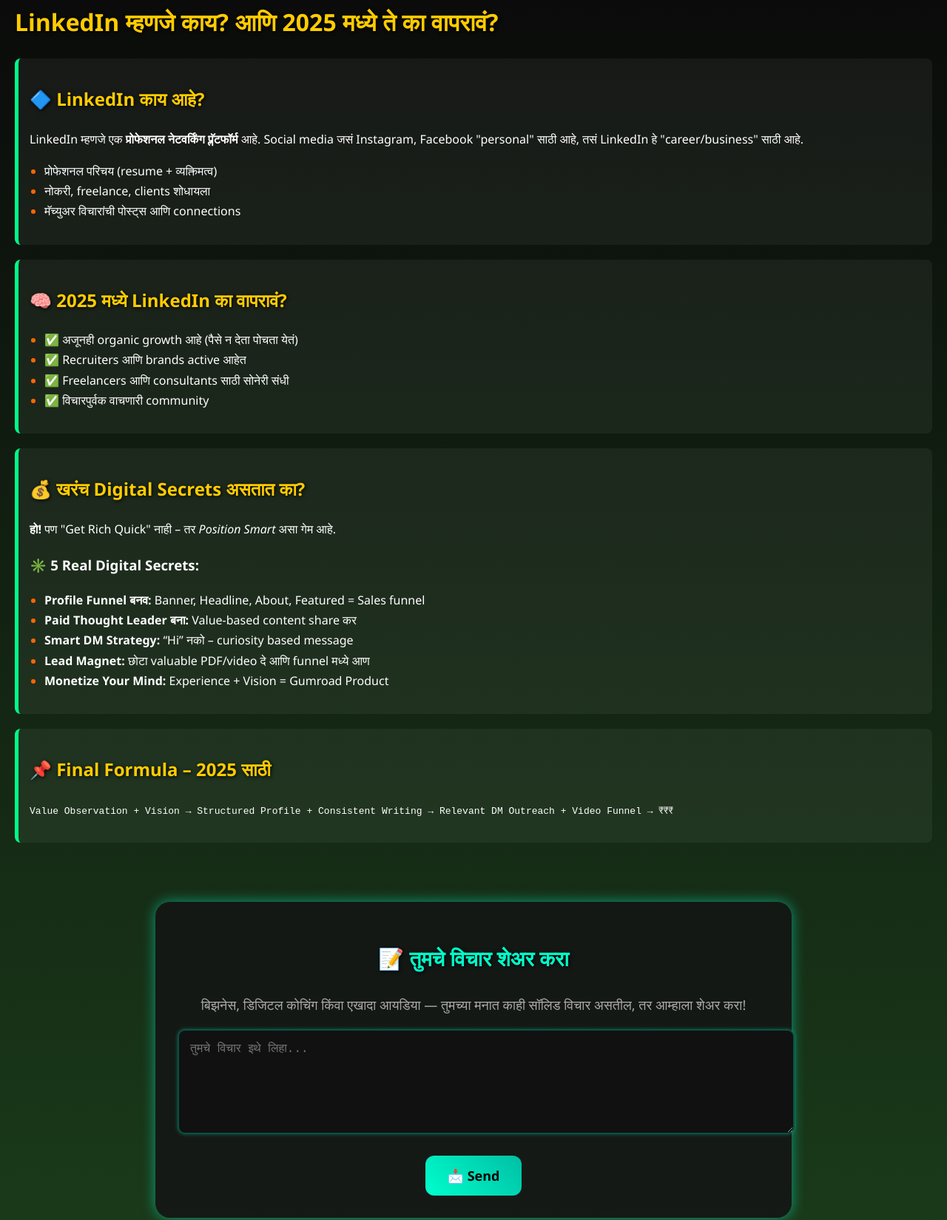
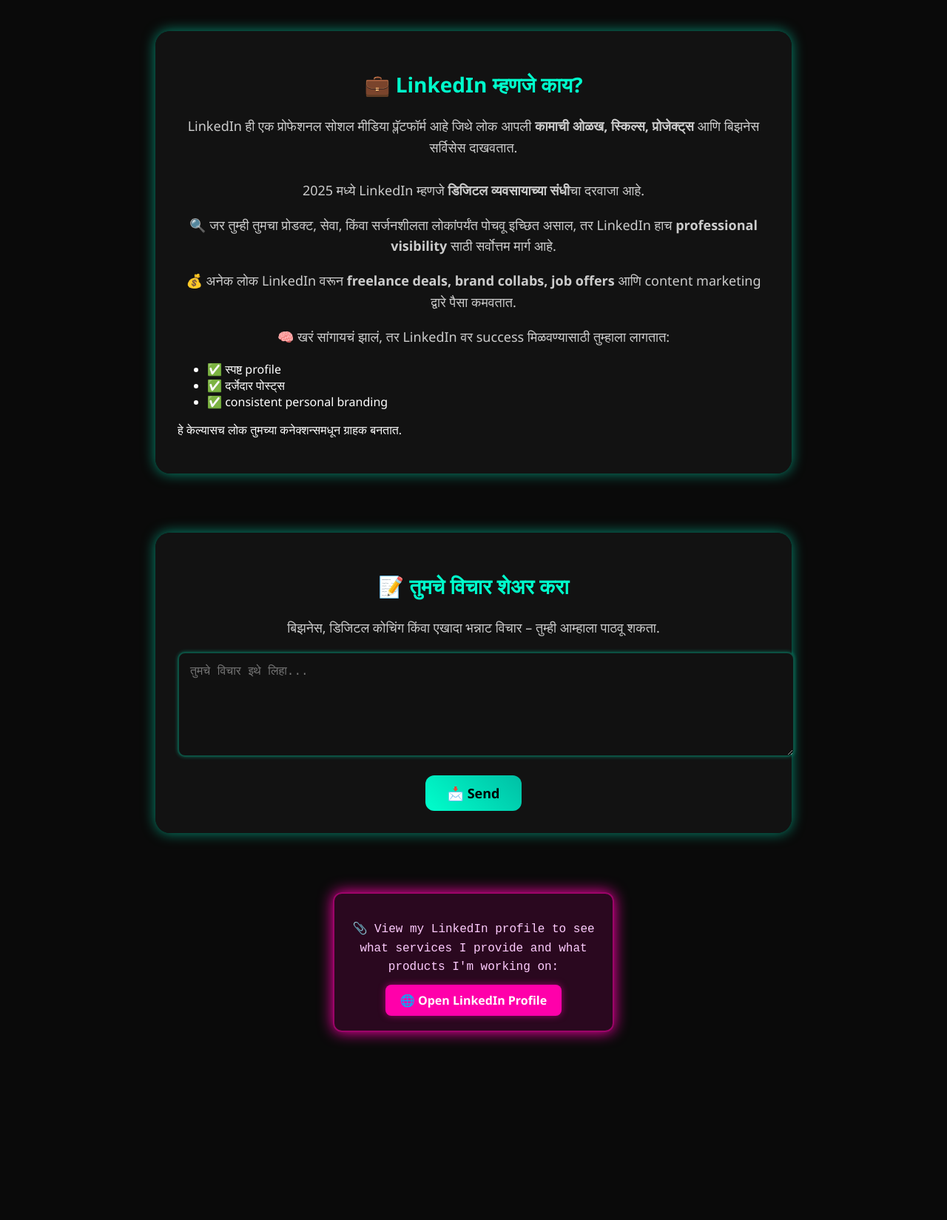
Before and after one commit to PRITYAA379/linkdin, a plain HTML site: page index.html in a window 1280 px wide. Shown: the part 38-1687 px from the top of the page at 74% size. After the commit the page ends 1483 px from the top, so only its background shows below. Drawn offline with Linux system fonts and the light colour scheme.

Commit message:
Update index.html

```diff
--- a/index.html
+++ b/index.html
@@ -3,47 +3,17 @@
 <head>
   <meta charset="UTF-8">
   <meta name="viewport" content="width=device-width, initial-scale=1">
-  <title>LinkedIn का वापरावं? – 2025 Special</title>
+  <title>Mi Kay Karto – LinkedIn Explained</title>
   <style>
     body {
+      background-color: #0a0a0a;
+      font-family: 'Segoe UI', sans-serif;
       margin: 0;
-      font-family: 'Segoe UI', sans-serif;
-      background: linear-gradient(to bottom, #0a0a0a, #1b3d1b);
-      color: #fff;
-      line-height: 1.7;
-      padding: 20px;
-    }
-
-    h1, h2 {
-      color: #ffcc00;
-      text-shadow: 1px 1px 5px #000;
+      padding: 0;
+      color: white;
     }
 
     .section {
-      background: rgba(255, 255, 255, 0.05);
-      border-left: 5px solid #00ff88;
-      padding: 15px;
-      margin: 20px 0;
-      border-radius: 8px;
-    }
-
-    ul {
-      padding-left: 20px;
-    }
-
-    li::marker {
-      color: #ff6600;
-    }
-
-    .footer {
-      margin-top: 40px;
-      font-size: 14px;
-      text-align: center;
-      color: #aaa;
-    }
-
-    /* Thought Sender Form Styling */
-    .form-section {
       max-width: 800px;
       margin: 80px auto;
       padding: 30px;
@@ -58,16 +28,17 @@
       100% { box-shadow: 0 0 20px #00ffcc99; }
     }
 
-    .form-section h2 {
+    h2 {
       font-size: 28px;
       color: #00ffcc;
       text-align: center;
     }
 
-    .form-section p {
+    p {
       font-size: 18px;
-      color: #aaa;
+      color: #ccc;
       text-align: center;
+      line-height: 1.6;
     }
 
     textarea {
@@ -100,71 +71,92 @@
       transform: scale(1.05);
       box-shadow: 0 0 15px #00ffccaa;
     }
+
+    /* Mi Kay Karto Section */
+    .mi-kay-karto {
+      width: 336px;
+      margin: 50px auto;
+      padding: 20px;
+      background: #ff00aa22;
+      border: 2px solid #ff00aa88;
+      box-shadow: 0 0 20px #ff00aa;
+      border-radius: 12px;
+      text-align: center;
+    }
+
+    .mi-kay-karto p {
+      font-size: 16px;
+      font-family: monospace;
+      color: #ffccff;
+      margin-bottom: 10px;
+    }
+
+    .mi-kay-karto a {
+      display: inline-block;
+      background: #ff00aa;
+      color: #fff;
+      text-decoration: none;
+      font-weight: bold;
+      padding: 10px 20px;
+      border-radius: 8px;
+      box-shadow: 0 0 10px #ff00aa88;
+      transition: transform 0.2s ease;
+    }
+
+    .mi-kay-karto a:hover {
+      transform: scale(1.05);
+      box-shadow: 0 0 20px #ff00aa;
+    }
   </style>
 </head>
 <body>
 
-  <h1>LinkedIn म्हणजे काय? आणि 2025 मध्ये ते का वापरावं?</h1>
-
+  <!-- SECTION 1: What is LinkedIn -->
   <div class="section">
-    <h2>🔷 LinkedIn काय आहे?</h2>
-    <p>LinkedIn म्हणजे एक <strong>प्रोफेशनल नेटवर्किंग प्लॅटफॉर्म</strong> आहे. Social media जसं Instagram, Facebook "personal" साठी आहे, तसं LinkedIn हे "career/business" साठी आहे.</p>
-    <ul>
-      <li>प्रोफेशनल परिचय (resume + व्यक्तिमत्व)</li>
-      <li>नोकरी, freelance, clients शोधायला</li>
-      <li>मॅच्युअर विचारांची पोस्ट्स आणि connections</li>
-    </ul>
+    <h2>💼 LinkedIn म्हणजे काय?</h2>
+    <p>
+      LinkedIn ही एक प्रोफेशनल सोशल मीडिया प्लॅटफॉर्म आहे जिथे लोक आपली <strong>कामाची ओळख, स्किल्स, प्रोजेक्ट्स</strong> आणि बिझनेस सर्विसेस दाखवतात.
+      <br><br>
+      2025 मध्ये LinkedIn म्हणजे <strong>डिजिटल व्यवसायाच्या संधी</strong>चा दरवाजा आहे.
+    </p>
+    <p>
+      🔍 जर तुम्ही तुमचा प्रोडक्ट, सेवा, किंवा सर्जनशीलता लोकांपर्यंत पोचवू इच्छित असाल, तर LinkedIn हाच <strong>professional visibility</strong> साठी सर्वोत्तम मार्ग आहे.
+    </p>
+    <p>
+      💰 अनेक लोक LinkedIn वरून <strong>freelance deals, brand collabs, job offers</strong> आणि content marketing द्वारे पैसा कमवतात.
+    </p>
+    <p>
+      🧠 खरं सांगायचं झालं, तर LinkedIn वर success मिळवण्यासाठी तुम्हाला लागतात:
+      <ul>
+        <li>✅ स्पष्ट profile</li>
+        <li>✅ दर्जेदार पोस्ट्स</li>
+        <li>✅ consistent personal branding</li>
+      </ul>
+      हे केल्यासच लोक तुमच्या कनेक्शन्समधून ग्राहक बनतात.
+    </p>
   </div>
 
+  <!-- SECTION 2: विचार पाठवा -->
   <div class="section">
-    <h2>🧠 2025 मध्ये LinkedIn का वापरावं?</h2>
-    <ul>
-      <li>✅ अजूनही organic growth आहे (पैसे न देता पोचता येतं)</li>
-      <li>✅ Recruiters आणि brands active आहेत</li>
-      <li>✅ Freelancers आणि consultants साठी सोनेरी संधी</li>
-      <li>✅ विचारपुर्वक वाचणारी community</li>
-    </ul>
-  </div>
-
-  <div class="section">
-    <h2>💰 खरंच Digital Secrets असतात का?</h2>
-    <p><strong>हो!</strong> पण "Get Rich Quick" नाही – तर <em>Position Smart</em> असा गेम आहे.</p>
-    <h3>✳️ 5 Real Digital Secrets:</h3>
-    <ul>
-      <li><strong>Profile Funnel बनव:</strong> Banner, Headline, About, Featured = Sales funnel</li>
-      <li><strong>Paid Thought Leader बना:</strong> Value-based content share कर</li>
-      <li><strong>Smart DM Strategy:</strong> “Hi” नको – curiosity based message</li>
-      <li><strong>Lead Magnet:</strong> छोटा valuable PDF/video दे आणि funnel मध्ये आण</li>
-      <li><strong>Monetize Your Mind:</strong> Experience + Vision = Gumroad Product</li>
-    </ul>
-  </div>
-
-  <div class="section">
-    <h2>📌 Final Formula – 2025 साठी</h2>
-    <p><code>Value Observation + Vision → Structured Profile
-      + Consistent Writing → Relevant DM Outreach
-      + Video Funnel → ₹₹₹</code></p>
-  </div>
-
-  <!-- Thought Sender Form -->
-  <div class="form-section">
     <h2>📝 तुमचे विचार शेअर करा</h2>
-    <p>बिझनेस, डिजिटल कोचिंग किंवा एखादा आयडिया — तुमच्या मनात काही सॉलिड विचार असतील, तर आम्हाला शेअर करा!</p>
-
+    <p>बिझनेस, डिजिटल कोचिंग किंवा एखादा भन्नाट विचार – तुम्ही आम्हाला पाठवू शकता.</p>
     <textarea id="userMessage" placeholder="तुमचे विचार इथे लिहा..." rows="6"></textarea>
-
     <a id="sendEmail" href="#" onclick="sendThought()">📩 Send</a>
   </div>
 
-  <div class="footer">
-    © 2025 DigitalConfVisions · Created with ❤️ by Pritam Jagtap
+  <!-- SECTION 3: Mi Kay Karto -->
+  <div class="mi-kay-karto">
+    <p>📎 View my LinkedIn profile to see what services I provide and what products I'm working on:</p>
+    <a href="https://www.linkedin.com/in/pritam-jagtap-00010b216?utm_source=share&utm_campaign=share_via&utm_content=profile&utm_medium=ios_app" target="_blank">
+      🌐 Open LinkedIn Profile
+    </a>
   </div>
 
   <script>
     function sendThought() {
       const message = document.getElementById("userMessage").value.trim();
       if (!message) {
-        alert("कृपया काहीतरी लिहा आधी!");
+        alert("कृपया तुमचे विचार लिहा आधी!");
         return;
       }
 
```
